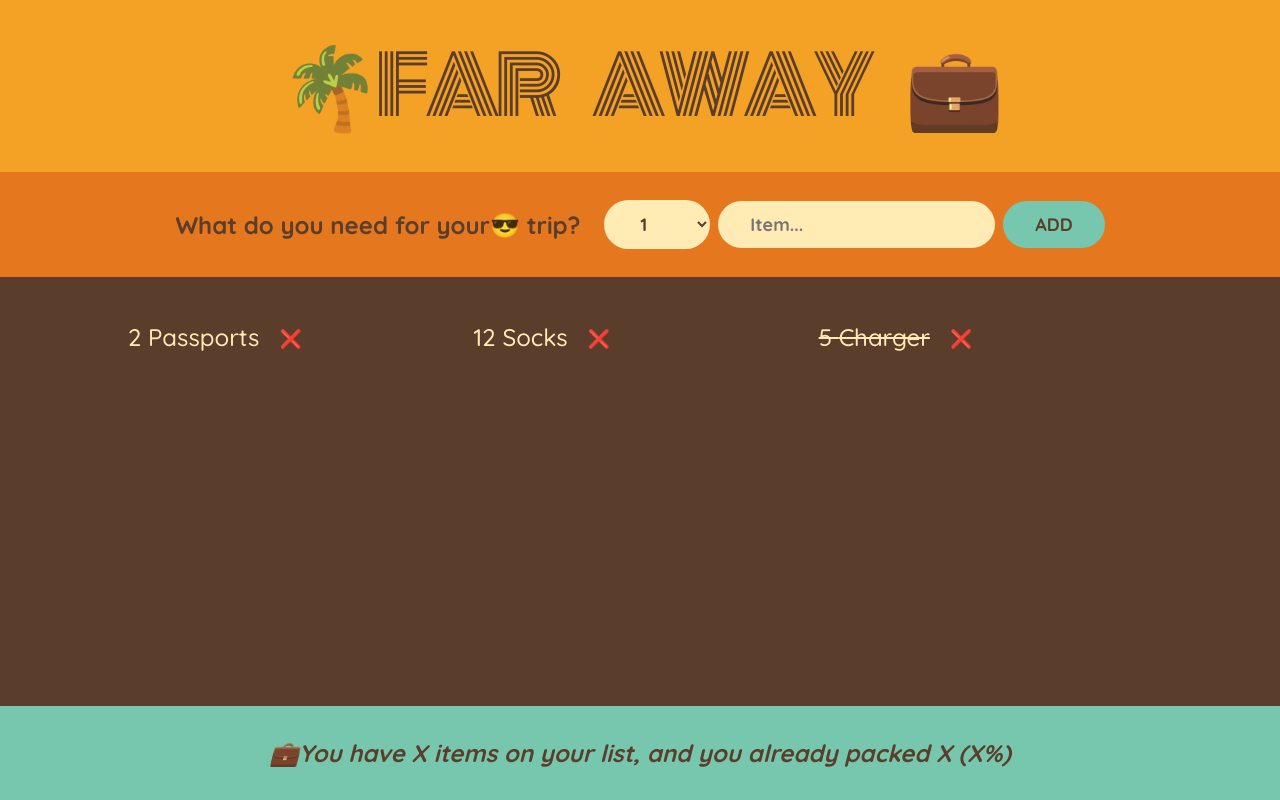
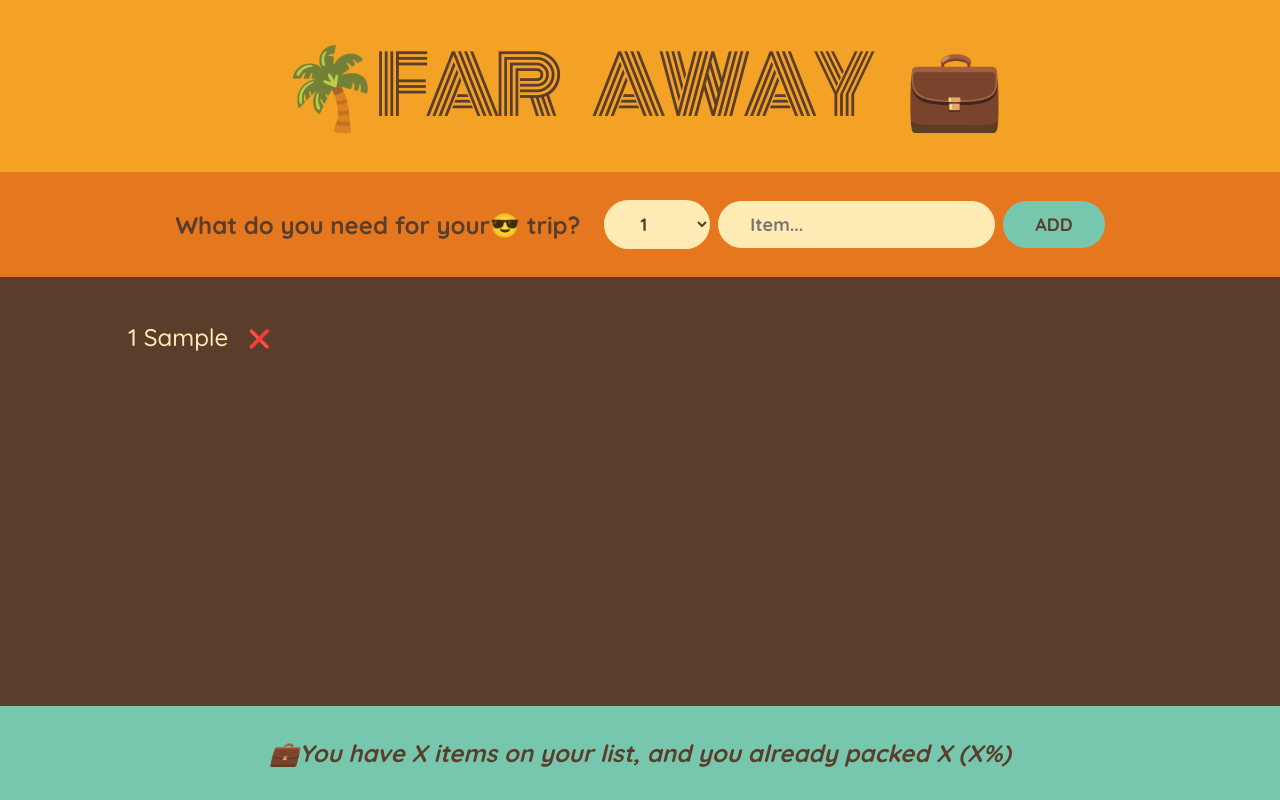
Before and after one commit to shem4soul/react-travel-list, a React (Create React App) app: page / in a window 1280 px wide. Both pictures are taken after typing "Sample" into the empty fields and a click on the button "ADD". Built offline with nearby package versions, Linux system fonts and the light colour scheme.

Commit message:
Implement item management in App component with add and delete functionality

```diff
--- a/src/App.js
+++ b/src/App.js
@@ -1,17 +1,21 @@
 import { useState } from "react";
 
-const initialItems = [
-  { id: 1, description: "Passports", quantity: 2, packed: false },
-  { id: 2, description: "Socks", quantity: 12, packed: false },
-  { id: 3, description: "Charger", quantity: 5, packed: true },
-];
+export default function App() {
+  const [items, setItems] = useState([]);
 
-export default function App() {
+  function handleAddItems(item) {
+    setItems((items) => [...items, item]);
+  }
+
+  function handleDeleteItem(id) {
+    setItems((items) => items.filter((item) => item.id !== id));
+  }
+
   return (
     <div className="app">
       <Logo />
-      <Form />
-      <PackingList />
+      <Form onAddItems={handleAddItems} />
+      <PackingList items={items} onDeleteItem={handleDeleteItem} />
       <Stats />
     </div>
   );
@@ -21,7 +25,7 @@
   return <h1>🌴Far Away 💼</h1>;
 }
 
-function Form() {
+function Form({ onAddItems }) {
   const [description, setDescription] = useState("");
   const [quantity, setQuantity] = useState(1);
 
@@ -33,6 +37,7 @@
     const newItem = { description, quantity, packed: false, id: Date.now() };
     console.log(newItem);
 
+    onAddItems(newItem);
     setDescription("");
     setQuantity(1);
   }
@@ -61,25 +66,25 @@
   );
 }
 
-function PackingList() {
+function PackingList({ items, onDeleteItem }) {
   return (
     <div className="list">
       <ul>
-        {initialItems.map((item) => (
-          <Item item={item} key={item.id} />
+        {items.map((item) => (
+          <Item item={item} onDeleteItem={onDeleteItem} key={item.id} />
         ))}
       </ul>
     </div>
   );
 }
 
-function Item({ item }) {
+function Item({ item, onDeleteItem }) {
   return (
     <li>
       <span style={item.packed ? { textDecoration: "line-through" } : {}}>
         {item.quantity} {item.description}
       </span>
-      <button>❌</button>
+      <button onClick={() => onDeleteItem(item.id)}>❌</button>
     </li>
   );
 }
```
